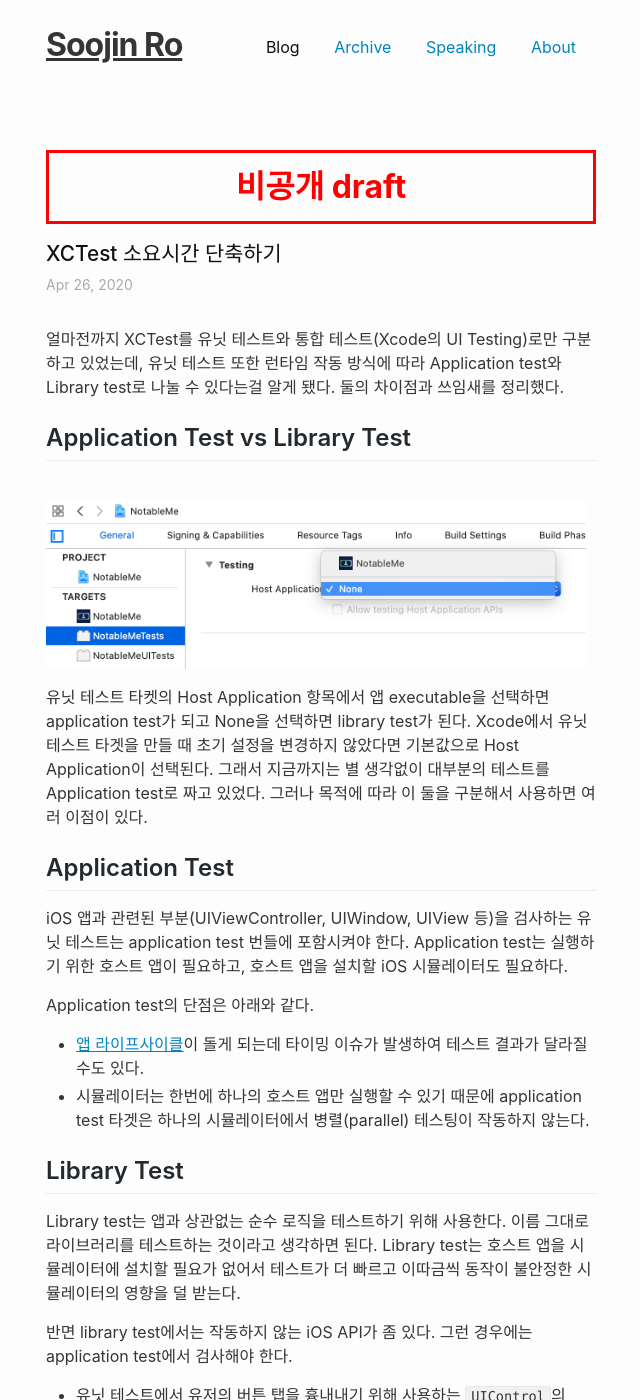
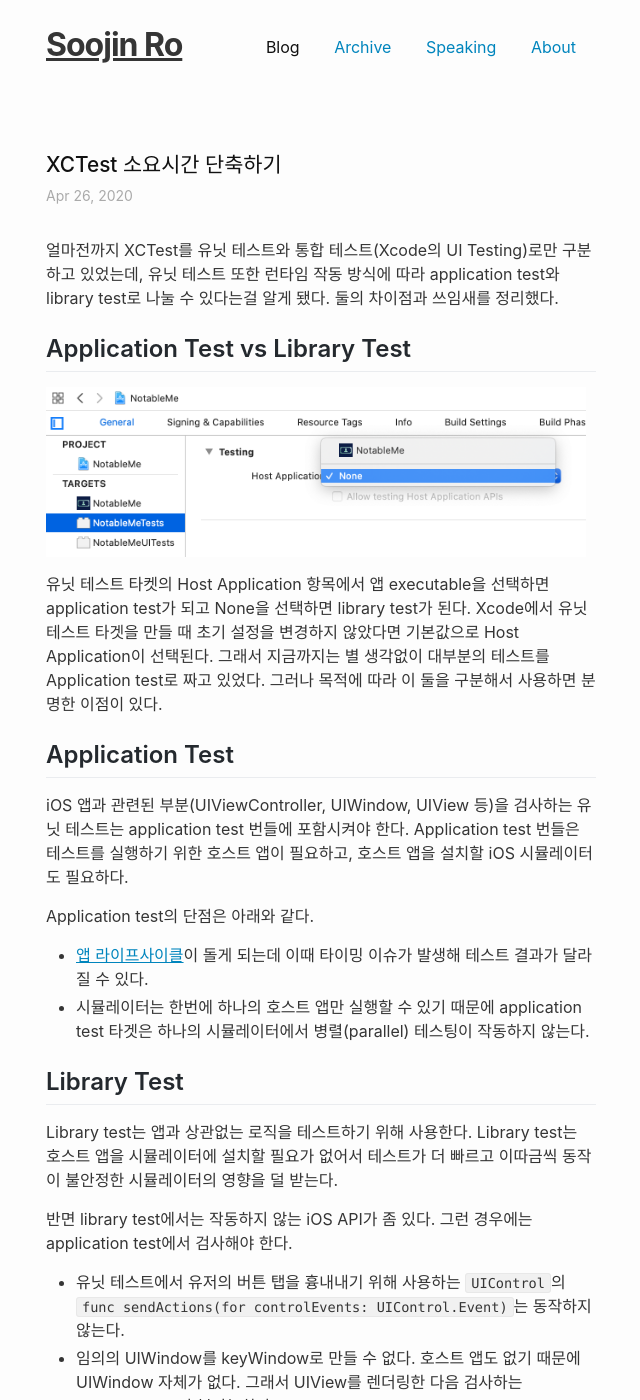
Before and after one commit to nsoojin/nsoojin.github.io, a Jekyll site: the page built from _posts/2020-04-26-application-library-test.md, in a window 1280 px wide and 1400 px high. Shown: the whole window, without its empty margins (319-959 px from the left). Built offline with Jekyll 4.4.1, drawn with Linux system fonts in a browser that asks for light colours; comment, search, counter and statistics services are not loaded; some of the changed text lies outside the part shown.

Commit message:
Application Library Test

````diff
--- a/_posts/2020-04-26-application-library-test.md
+++ b/_posts/2020-04-26-application-library-test.md
@@ -8,31 +8,31 @@
 - library test
 - ios testing
 type: post
-draft: true
 published: true
 meta: {}
+thanks:
+- 류성두 님
 ---
 
-얼마전까지 XCTest를 유닛 테스트와 통합 테스트(Xcode의 UI Testing)로만 구분하고 있었는데, 유닛 테스트 또한 런타임 작동 방식에 따라 Application test와 Library test로 나눌 수 있다는걸 알게 됐다. 둘의 차이점과 쓰임새를 정리했다.
+얼마전까지 XCTest를 유닛 테스트와 통합 테스트(Xcode의 UI Testing)로만 구분하고 있었는데, 유닛 테스트 또한 런타임 작동 방식에 따라 application test와 library test로 나눌 수 있다는걸 알게 됐다. 둘의 차이점과 쓰임새를 정리했다.
 
 ## Application Test vs Library Test
 
-<br>
 <img src="/assets/posts/application-library-test.png" />
 
-유닛 테스트 타켓의 Host Application 항목에서 앱 executable을 선택하면 application test가 되고 None을 선택하면 library test가 된다. Xcode에서 유닛 테스트 타겟을 만들 때 초기 설정을 변경하지 않았다면 기본값으로 Host Application이 선택된다. 그래서 지금까지는 별 생각없이 대부분의 테스트를 Application test로 짜고 있었다. 그러나 목적에 따라 이 둘을 구분해서 사용하면 여러 이점이 있다.
+유닛 테스트 타켓의 Host Application 항목에서 앱 executable을 선택하면 application test가 되고 None을 선택하면 library test가 된다. Xcode에서 유닛 테스트 타겟을 만들 때 초기 설정을 변경하지 않았다면 기본값으로 Host Application이 선택된다. 그래서 지금까지는 별 생각없이 대부분의 테스트를 Application test로 짜고 있었다. 그러나 목적에 따라 이 둘을 구분해서 사용하면 분명한 이점이 있다.
 
 ## Application Test
 
-iOS 앱과 관련된 부분(UIViewController, UIWindow, UIView 등)을 검사하는 유닛 테스트는 application test 번들에 포함시켜야 한다. Application test는 실행하기 위한 호스트 앱이 필요하고, 호스트 앱을 설치할 iOS 시뮬레이터도 필요하다.
+iOS 앱과 관련된 부분(UIViewController, UIWindow, UIView 등)을 검사하는 유닛 테스트는 application test 번들에 포함시켜야 한다. Application test 번들은 테스트를 실행하기 위한 호스트 앱이 필요하고, 호스트 앱을 설치할 iOS 시뮬레이터도 필요하다.
 
 Application test의 단점은 아래와 같다.
-- [앱 라이프사이클](https://developer.apple.com/documentation/uikit/app_and_environment/managing_your_app_s_life_cycle)이 돌게 되는데 타이밍 이슈가 발생하여 테스트 결과가 달라질 수도 있다.
+- [앱 라이프사이클](https://developer.apple.com/documentation/uikit/app_and_environment/managing_your_app_s_life_cycle)이 돌게 되는데 이때 타이밍 이슈가 발생해 테스트 결과가 달라질 수 있다.
 - 시뮬레이터는 한번에 하나의 호스트 앱만 실행할 수 있기 때문에 application test 타겟은 하나의 시뮬레이터에서 병렬(parallel) 테스팅이 작동하지 않는다.
 
 ## Library Test
 
-Library test는 앱과 상관없는 순수 로직을 테스트하기 위해 사용한다. 이름 그대로 라이브러리를 테스트하는 것이라고 생각하면 된다. Library test는 호스트 앱을 시뮬레이터에 설치할 필요가 없어서 테스트가 더 빠르고 이따금씩 동작이 불안정한 시뮬레이터의 영향을 덜 받는다.
+Library test는 앱과 상관없는 로직을 테스트하기 위해 사용한다. Library test는 호스트 앱을 시뮬레이터에 설치할 필요가 없어서 테스트가 더 빠르고 이따금씩 동작이 불안정한 시뮬레이터의 영향을 덜 받는다.
 
 반면 library test에서는 작동하지 않는 iOS API가 좀 있다. 그런 경우에는 application test에서 검사해야 한다.
 - 유닛 테스트에서 유저의 버튼 탭을 흉내내기 위해 사용하는 `UIControl`의 `func sendActions(for controlEvents: UIControl.Event)`는 동작하지 않는다.
@@ -59,7 +59,7 @@
 Reason: image not found
 ```
 
-Application test는 호스트 앱에 주입이 되기 때문에 앱 타겟에 링크된 라이브러리를 사용할 수 있다. 하지만 library test는 독립적인 프로세스에서 실행이 되기 때문에 테스트 타겟에 외부 의존성을 직접 링크해줘야한다. 코코아팟을 사용하고 있다면 Podfile을 열어 테스트 타겟에도 앱이 사용하고 있는 외부 의존성을 추가해준다.
+Application test는 호스트 앱에 주입이 되기 때문에 앱 타겟에 링크된 라이브러리를 사용할 수 있다. 하지만 library test는 독립적인 프로세스에서 실행이 되기 때문에 테스트 타겟에 외부 의존성을 직접 링크해줘야한다. 코코아팟을 사용하고 있다면 Podfile을 열어 앱이 사용하고 있는 외부 의존성을 테스트 타겟에도 추가해준다.
 
 ### 2. 테스트 케이스가 실패할 때
 
````
